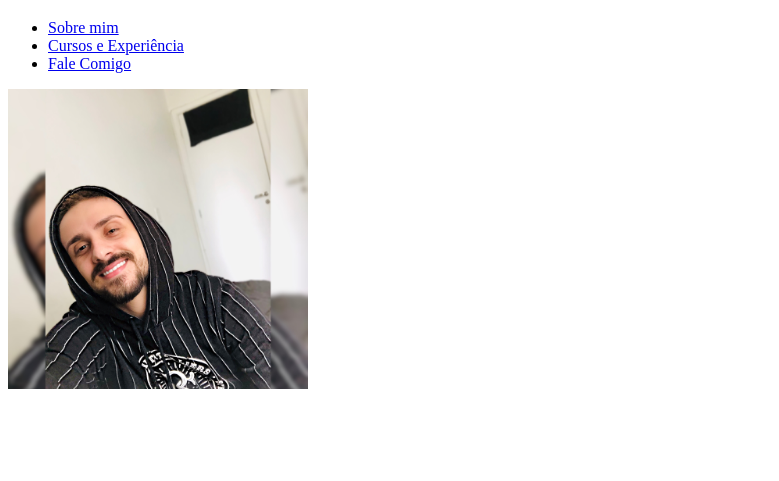
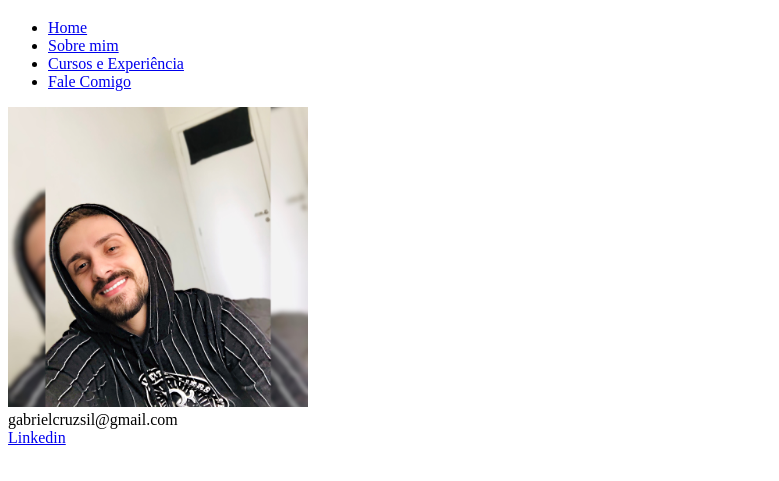
Before and after one commit to Zurceel/devaria-aula-HTML-2023, a plain HTML site: page index.html in a window 1280 px wide. Shown: the part 61-542 px from the top of the page, without its empty margins (0-779 px from the left). Drawn offline with Linux system fonts and the light colour scheme.

Commit message:
Adicinando footer

```diff
--- a/index.html
+++ b/index.html
@@ -11,6 +11,7 @@
         <h1>Olá me chamo Gabriel, e aqui irá ver meu currículo.</h1>
         <nav>
             <ul>
+                <li><a href="index.html">Home</a></li>
                 <li><a href="SobreMim.html">Sobre mim</a></li>
                 <li><a href="CursoExperiencia.html">Cursos e Experiência</a></li>
                 <li><a href="FaleComigo.html">Fale Comigo</a></li>
@@ -22,6 +23,12 @@
             <img src="Fotos/minhafoto.JPG" width="300px" alt="Esse sou eu Gabriel" />
         </section>
     </main>
+    <footer>
+        <section>
+            <span>gabrielcruzsil@gmail.com</span> <br />
+            <span><a href="https://www.linkedin.com/in/gabriel-cruz-silva-b8178a246/">Linkedin</a></span>
+        </section>
+    </footer>
 </body>
 
 </html>
```
